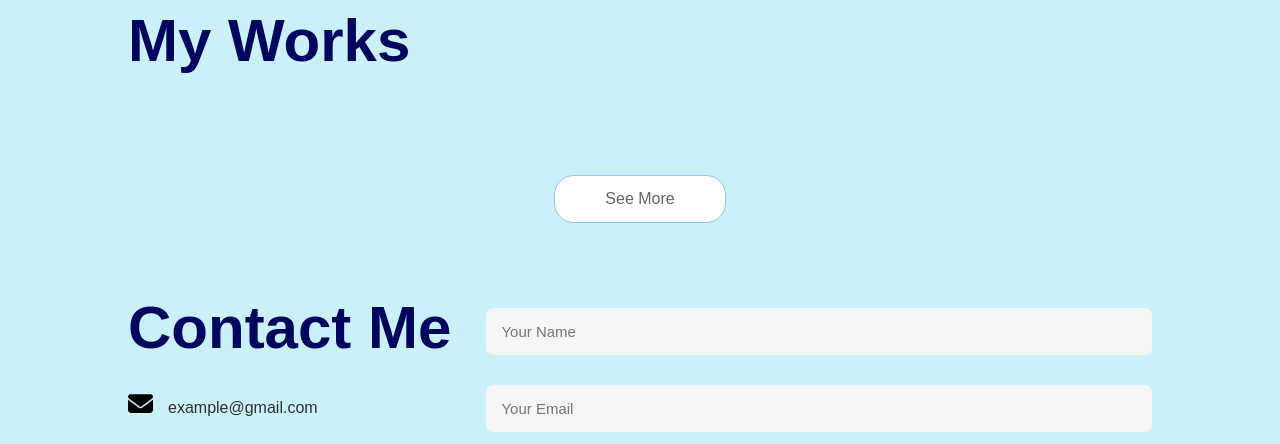
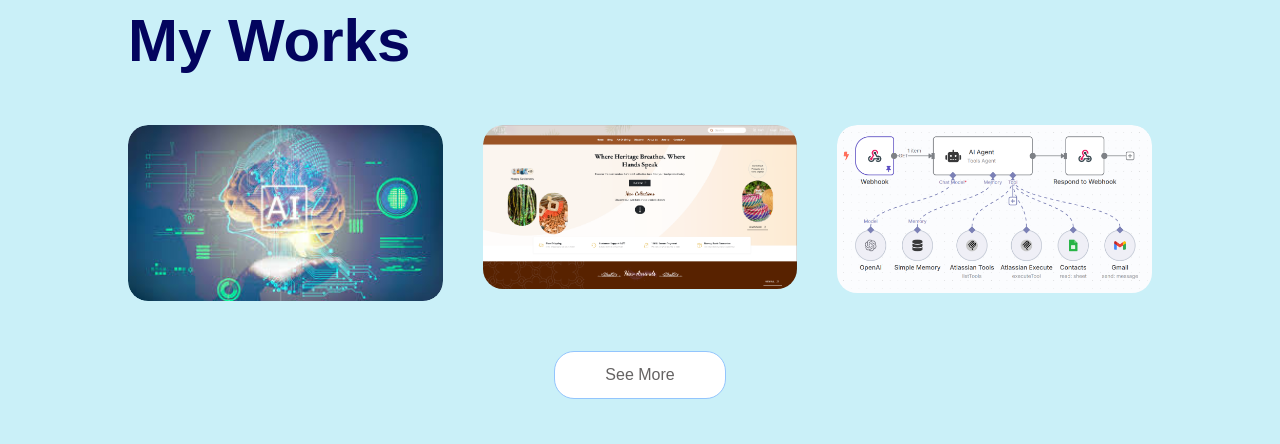
Before and after one commit to Z0Z0-12/MyPortfolio, a plain HTML site: page index.html in a window 1280 px wide. Shown: the part 1920-2364 px from the top of the page. Drawn offline with Linux system fonts and the light colour scheme; the site is published under a folder, as on GitHub Pages, so addresses that start at the root find nothing.

Commit message:
made error correction of filepaths

```diff
--- a/index.html
+++ b/index.html
@@ -129,7 +129,7 @@
             <h1 class="sub-title">My Works</h1>
             <div class="work-list">
                 <div class="work">
-                    <img src="/photos/aiImage.jpeg" alt="">
+                    <img src="./photos/aiImage.jpeg" alt="">
                     <div class="layer">
                         <h3>AI Based App</h3>
                         <p>kjdhfgaksjdgfasjkdjfalksjddsjfhasd asdfhasldkjfhaslkdjhfalsd  aklsd hflaksjdhlkajs </p>
@@ -137,7 +137,7 @@
                     </div>
                 </div>
                 <div class="work">
-                    <img src="/photos/website.png" alt="">
+                    <img src="./photos/website.png" alt="">
                     <div class="layer">
                         <h3>Website</h3>
                         <p>kjdhfgaksjdgfasjkdjfalksjddsjfhasd asdfhasldkjfhaslkdjhfalsd  aklsd hflaksjdhlkajs </p>
@@ -145,7 +145,7 @@
                     </div>
                 </div>
                 <div class="work">
-                    <img src="/photos/n8nImage.png" alt="">
+                    <img src="./photos/n8nImage.png" alt="">
                     <div class="layer">
                         <h3>AI Automation System</h3>
                         <p>kjdhfgaksjdgfasjkdjfalksjddsjfhasd asdfhasldkjfhaslkdjhfalsd  aklsd hflaksjdhlkajs </p>
```
Also changed, not shown: 1 other file.
